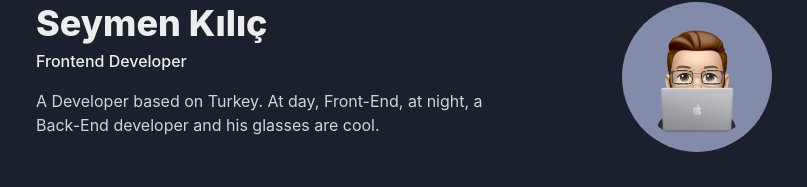
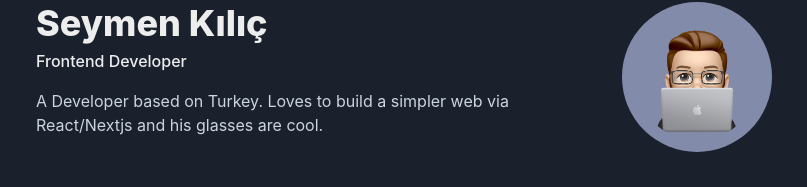
Before and after one commit to seymenklc/portfolio-V2, a Next.js app: page / in a window 1280 px wide. Shown: the part 122-309 px from the top of the page, without its empty margins (236-1043 px from the left). Built offline with nearby package versions, Linux system fonts and the light colour scheme; no server answers.

Commit message:
chore: change profile text

```diff
--- a/src/components/Profile/index.tsx
+++ b/src/components/Profile/index.tsx
@@ -11,8 +11,8 @@ export default function Profile() {
                <Heading fontWeight="extrabold">Seymen Kılıç</Heading>
                <Text fontWeight="medium" mt={1}>Frontend Developer</Text>
                <Text mt={4} color={textColor} className='text-center md:text-start'>
-                  A Developer based on Turkey. At day, Front-End, at night,
-                  a Back-End developer and his glasses are cool.
+                  A Developer based on Turkey. Loves to build a simpler web via React/Nextjs
+                  and his glasses are cool.
                </Text>
             </div>
             <div className="flex items-center justify-center md:order-2 md:justify-end">
```
